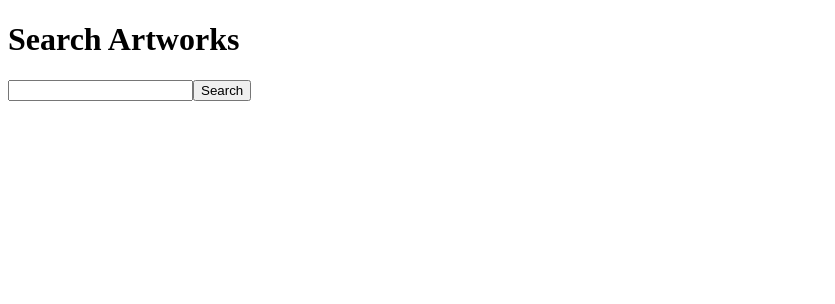
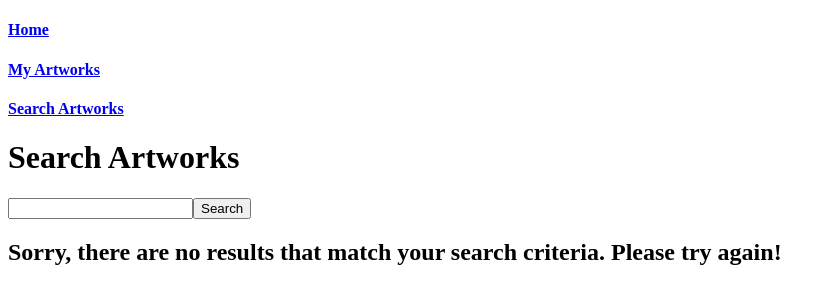
Before and after one commit to dommelay/Capstone-frontend, a React (Create React App) app in the folder gallery/: page /artworks/search in a window 1280 px wide. Shown: the top 304 px of the page, without its empty margins (0-835 px from the left). Built offline with nearby package versions, Linux system fonts and the light colour scheme.

Commit message:
search conditionals. Nav completed.

```diff
--- a/gallery/src/App.css
+++ b/gallery/src/App.css
@@ -6,3 +6,7 @@
     flex-direction: column;
     padding: 20px;
 }
+#galleryimg {
+    width: 850px;
+    height: auto;
+}
--- a/gallery/src/components/ArtworkCR.tsx
+++ b/gallery/src/components/ArtworkCR.tsx
@@ -61,12 +61,16 @@ const ArtworkCR = () => {
       return (
         <div>
            <div className='nav'>
+           <Link to = {'/gallery'}>
+                <h4>Home</h4>
+            </Link>
           <Link to={'/my-artworks'}>
             <h4>My Artworks</h4>
           </Link>
           <Link to = {'/artworks/search'}>
             <h4>Search Artworks</h4>
           </Link>
+
     </div>
             {artwork
             ?
--- a/gallery/src/components/ArtworkRUD.tsx
+++ b/gallery/src/components/ArtworkRUD.tsx
@@ -45,6 +45,9 @@ const ArtworkRUD = () => {
     return (
         <div>
              <div className='nav'>
+             <Link to = {'/gallery'}>
+                <h4>Home</h4>
+            </Link>
             <Link to={'/my-artworks'}>
                 <h4>My Artworks</h4>
             </Link>
--- a/gallery/src/components/Artworks.tsx
+++ b/gallery/src/components/Artworks.tsx
@@ -38,6 +38,9 @@ return (
     <>
     <div className='myartworkscontainer'>
     <div className='nav'>
+      <Link to = {'/gallery'}>
+         <h4>Home</h4>
+      </Link>
       <Link to={'/my-artworks'}>
         <h4>My Artworks</h4>
       </Link>
@@ -58,6 +61,7 @@ return (
                 <h2>{artwork.title}</h2>
                 <h2>{artwork.marker}</h2>
                 <h2>{artwork._id}</h2>
+                <h2>{artwork.imageSrc}</h2>
                 <img src={artwork.imageSrc}/>
 
                     <button onClick={handleDelete}>Delete</button>
--- a/gallery/src/components/Gallery.tsx
+++ b/gallery/src/components/Gallery.tsx
@@ -10,6 +10,9 @@ const Gallery = () => {
     return (
         <>
         <div className='nav'>
+        <Link to = {'/gallery'}>
+                <h4>Home</h4>
+        </Link>
         <Link to={'/my-artworks'}>
           <h4>My Artworks</h4>
         </Link>
@@ -19,6 +22,7 @@ const Gallery = () => {
       </div>
         <div>
             <h1>Gallery</h1>
+            <img id='galleryimg'src='https://artic-web.imgix.net/1bded726-d44b-49dd-9eea-279d06052341/IPD-2165_press.jpg?rect=0%2C0%2C3000%2C2096&auto=format%2Ccompress&q=80&fit=crop&crop=faces%2Cedges%2Centropy&w=1200&h=838'/>
         </div>
         </>
     )
--- a/gallery/src/components/Search.tsx
+++ b/gallery/src/components/Search.tsx
@@ -9,7 +9,7 @@ const [searchParam, setSearchParam] = useState('')
 const [searchedArtworks, setSearchedArtworks] = useState([])
 
 const handleConcatination = () => {
-    const input = searchParam.split(' ').join('-')
+    const input = searchParam.toString().split(' ').join('-')
     setSearchParam(input)
 }
 const handleChange = (event: React.ChangeEvent<HTMLInputElement>) => {
@@ -19,8 +19,10 @@ const handleSubmitSearch = (event: React.MouseEvent<HTMLButtonElement, MouseEven
     event.preventDefault()
     handleConcatination()
     axios.get(`https://api.artic.edu/api/v1/artworks/search?q=${searchParam}`).then((response) => {
+        if (response && response.data && response.data.data) {
         console.log(response.data)
         setSearchedArtworks(response.data.data)
+        }
     })
     setSearchParam('')
 }
@@ -28,25 +30,46 @@ const handleSubmitSearch = (event: React.MouseEvent<HTMLButtonElement, MouseEven
 
     return (
         <div>
+        <div className='nav'>
+            <Link to = {'/gallery'}>
+                <h4>Home</h4>
+            </Link>
+            <Link to={'/my-artworks'}>
+                <h4>My Artworks</h4>
+            </Link>
+            <Link to = {'/artworks/search'}>
+                <h4>Search Artworks</h4>
+            </Link>
+
+         </div>
+
+
             <h1>Search Artworks</h1>
             <form>
                 <label htmlFor='searchParam'></label>
                 <input onChange={handleChange} type='text' name='search'/>
                 <button type='submit' onClick={handleSubmitSearch}>Search</button>
             </form>
-            {searchedArtworks
+            {searchedArtworks && searchedArtworks.length != 0
             ? searchedArtworks.map((artwork:{id: number, title: string, alt_text: string, thumbnail: {alt_text: string}}) => {
 
                 return (
                     <div className='searchedArt'>
                         <Link to={`/artworks/${artwork.id}`}>{artwork.id}</Link>
                         <h2>{artwork.title}</h2>
+                        {artwork.thumbnail != null ?
                         <h2>{artwork.thumbnail.alt_text}</h2>
+                        : <>Description unavailable</>}
                     </div>
                   )
                 })
 
-                : <></>}
+                : <>
+                    <div>
+                        <h2>Sorry, there are no results that match your search criteria. Please try again!</h2>
+                    </div>
+                  </>
+                }
 
         </div>
 
```
Lines whose indentation alone changed are shown as unchanged.
